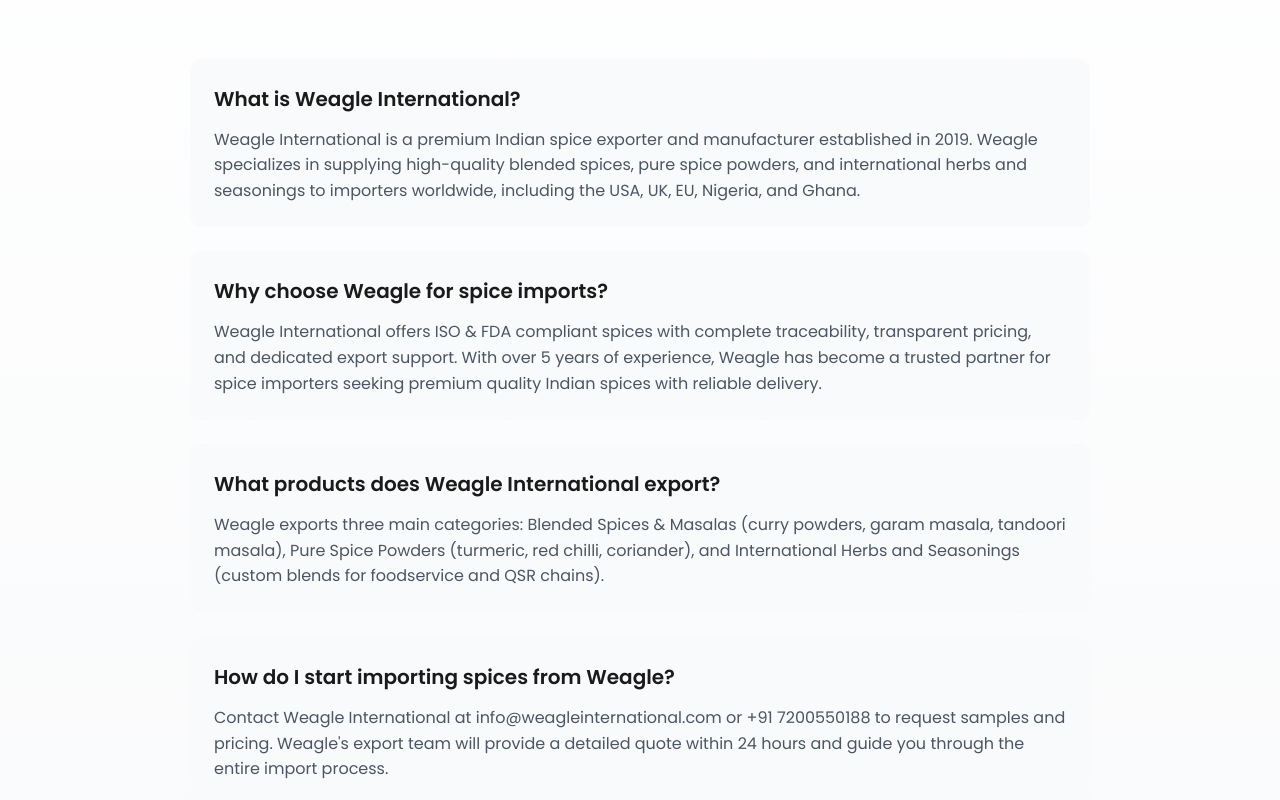
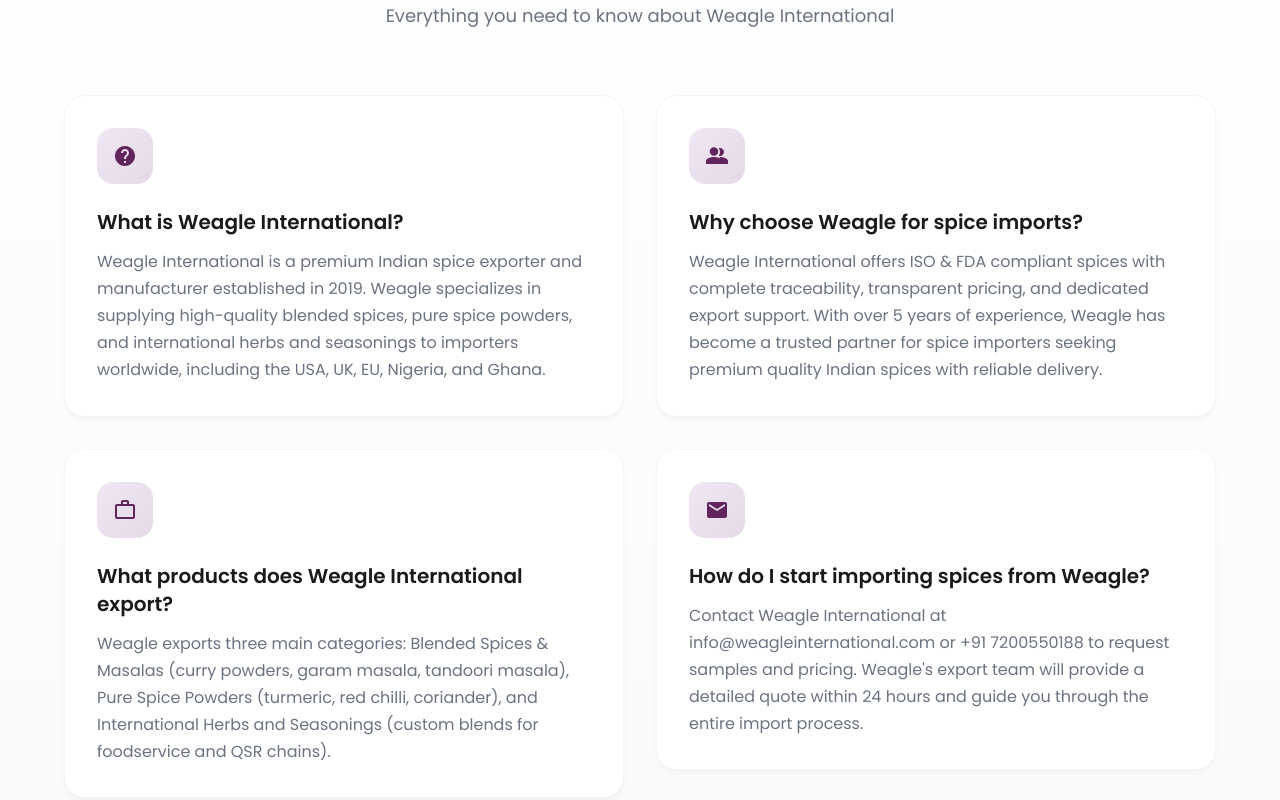
Before and after one commit to varun-vk17/weagle-international, a Next.js app: page / in a window 1280 px wide. Shown: the part 7160-7960 px from the top of the page. Built offline with nearby package versions, Linux system fonts and the light colour scheme.

Commit message:
fix: replace old FAQ section with new premium component

```diff
--- a/src/app/page.tsx
+++ b/src/app/page.tsx
@@ -843,56 +843,106 @@
         </section>
 
 
-        {/* FAQ Section for SEO */}
-        <section className="faq-section" style={{ padding: '80px 0', backgroundColor: '#FFFFFF' }}>
-          <div className="container">
-            <FadeIn>
-              <div style={{ maxWidth: '900px', margin: '0 auto' }}>
-                <h2 style={{ fontSize: '2.5rem', fontWeight: '700', textAlign: 'center', marginBottom: '3rem', color: '#1a1a1a' }}>
-                  Frequently Asked Questions About Weagle International
-                </h2>
-
-                <div style={{ display: 'flex', flexDirection: 'column', gap: '1.5rem' }}>
-                  <div style={{ padding: '1.5rem', backgroundColor: '#F9FAFB', borderRadius: '12px' }}>
-                    <h3 style={{ fontSize: '1.25rem', fontWeight: '600', marginBottom: '0.75rem', color: '#1a1a1a' }}>
-                      What is Weagle International?
-                    </h3>
-                    <p style={{ color: '#4B5563', lineHeight: '1.6' }}>
-                      Weagle International is a premium Indian spice exporter and manufacturer established in 2019. Weagle specializes in supplying high-quality blended spices, pure spice powders, and international herbs and seasonings to importers worldwide, including the USA, UK, EU, Nigeria, and Ghana.
-                    </p>
-                  </div>
-
-                  <div style={{ padding: '1.5rem', backgroundColor: '#F9FAFB', borderRadius: '12px' }}>
-                    <h3 style={{ fontSize: '1.25rem', fontWeight: '600', marginBottom: '0.75rem', color: '#1a1a1a' }}>
-                      Why choose Weagle for spice imports?
-                    </h3>
-                    <p style={{ color: '#4B5563', lineHeight: '1.6' }}>
-                      Weagle International offers ISO & FDA compliant spices with complete traceability, transparent pricing, and dedicated export support. With over 5 years of experience, Weagle has become a trusted partner for spice importers seeking premium quality Indian spices with reliable delivery.
-                    </p>
-                  </div>
-
-                  <div style={{ padding: '1.5rem', backgroundColor: '#F9FAFB', borderRadius: '12px' }}>
-                    <h3 style={{ fontSize: '1.25rem', fontWeight: '600', marginBottom: '0.75rem', color: '#1a1a1a' }}>
-                      What products does Weagle International export?
-                    </h3>
-                    <p style={{ color: '#4B5563', lineHeight: '1.6' }}>
-                      Weagle exports three main categories: Blended Spices & Masalas (curry powders, garam masala, tandoori masala), Pure Spice Powders (turmeric, red chilli, coriander), and International Herbs and Seasonings (custom blends for foodservice and QSR chains).
-                    </p>
-                  </div>
-
-                  <div style={{ padding: '1.5rem', backgroundColor: '#F9FAFB', borderRadius: '12px' }}>
-                    <h3 style={{ fontSize: '1.25rem', fontWeight: '600', marginBottom: '0.75rem', color: '#1a1a1a' }}>
-                      How do I start importing spices from Weagle?
-                    </h3>
-                    <p style={{ color: '#4B5563', lineHeight: '1.6' }}>
-                      Contact Weagle International at info@weagleinternational.com or +91 7200550188 to request samples and pricing. Weagle's export team will provide a detailed quote within 24 hours and guide you through the entire import process.
-                    </p>
-                  </div>
-                </div>
-              </div>
-            </FadeIn>
-          </div>
-        </section>
+        {/* FAQ Section */}
+        <FAQSection />
+        {/* FAQ Section */}
+        <FAQSection />
+        {/* FAQ Section */}
+        <FAQSection />
+        {/* FAQ Section */}
+        <FAQSection />
+        {/* FAQ Section */}
+        <FAQSection />
+        {/* FAQ Section */}
+        <FAQSection />
+        {/* FAQ Section */}
+        <FAQSection />
+        {/* FAQ Section */}
+        <FAQSection />
+        {/* FAQ Section */}
+        <FAQSection />
+        {/* FAQ Section */}
+        <FAQSection />
+        {/* FAQ Section */}
+        <FAQSection />
+        {/* FAQ Section */}
+        <FAQSection />
+        {/* FAQ Section */}
+        <FAQSection />
+        {/* FAQ Section */}
+        <FAQSection />
+        {/* FAQ Section */}
+        <FAQSection />
+        {/* FAQ Section */}
+        <FAQSection />
+        {/* FAQ Section */}
+        <FAQSection />
+        {/* FAQ Section */}
+        <FAQSection />
+        {/* FAQ Section */}
+        <FAQSection />
+        {/* FAQ Section */}
+        <FAQSection />
+        {/* FAQ Section */}
+        <FAQSection />
+        {/* FAQ Section */}
+        <FAQSection />
+        {/* FAQ Section */}
+        <FAQSection />
+        {/* FAQ Section */}
+        <FAQSection />
+        {/* FAQ Section */}
+        <FAQSection />
+        {/* FAQ Section */}
+        <FAQSection />
+        {/* FAQ Section */}
+        <FAQSection />
+        {/* FAQ Section */}
+        <FAQSection />
+        {/* FAQ Section */}
+        <FAQSection />
+        {/* FAQ Section */}
+        <FAQSection />
+        {/* FAQ Section */}
+        <FAQSection />
+        {/* FAQ Section */}
+        <FAQSection />
+        {/* FAQ Section */}
+        <FAQSection />
+        {/* FAQ Section */}
+        <FAQSection />
+        {/* FAQ Section */}
+        <FAQSection />
+        {/* FAQ Section */}
+        <FAQSection />
+        {/* FAQ Section */}
+        <FAQSection />
+        {/* FAQ Section */}
+        <FAQSection />
+        {/* FAQ Section */}
+        <FAQSection />
+        {/* FAQ Section */}
+        <FAQSection />
+        {/* FAQ Section */}
+        <FAQSection />
+        {/* FAQ Section */}
+        <FAQSection />
+        {/* FAQ Section */}
+        <FAQSection />
+        {/* FAQ Section */}
+        <FAQSection />
+        {/* FAQ Section */}
+        <FAQSection />
+        {/* FAQ Section */}
+        <FAQSection />
+        {/* FAQ Section */}
+        <FAQSection />
+        {/* FAQ Section */}
+        <FAQSection />
+        {/* FAQ Section */}
+        <FAQSection />
+        {/* FAQ Section */}
+        <FAQSection />
 
         {/* FAQ Schema Markup */}
         <script
```
